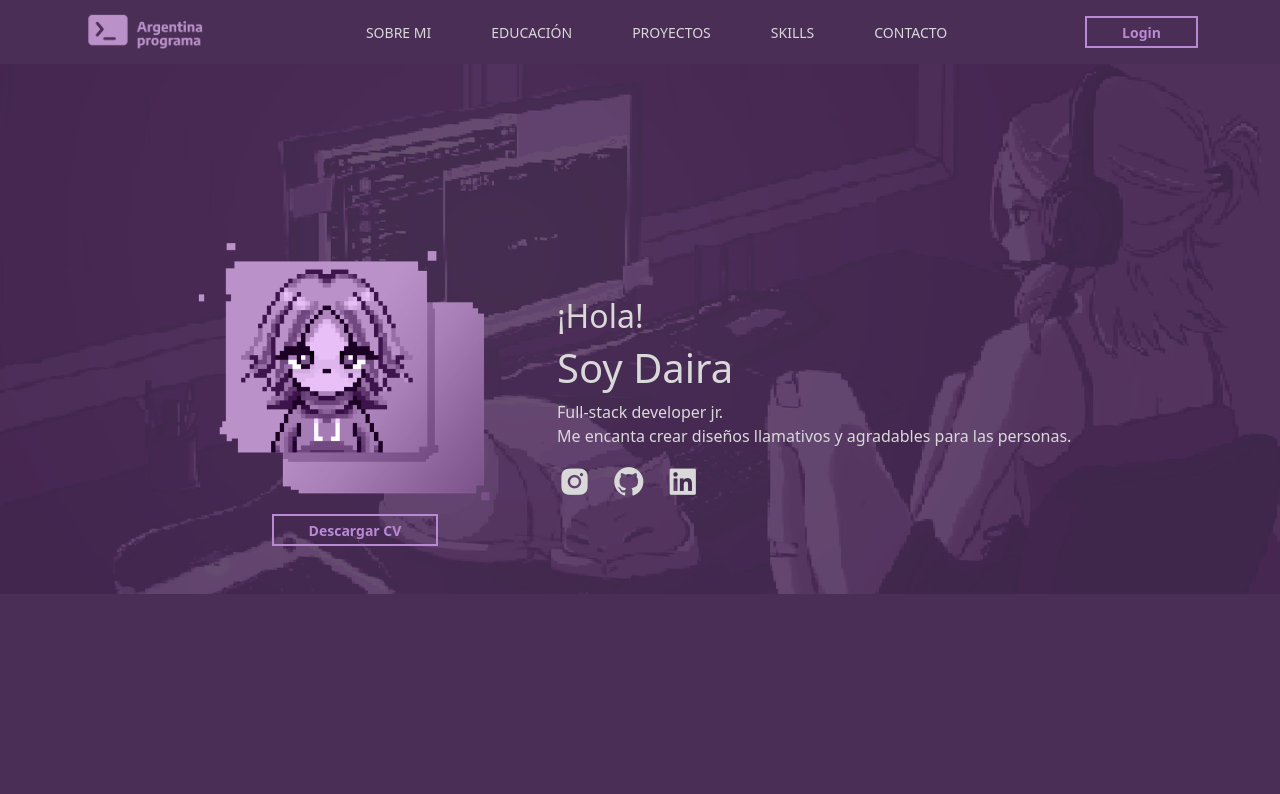
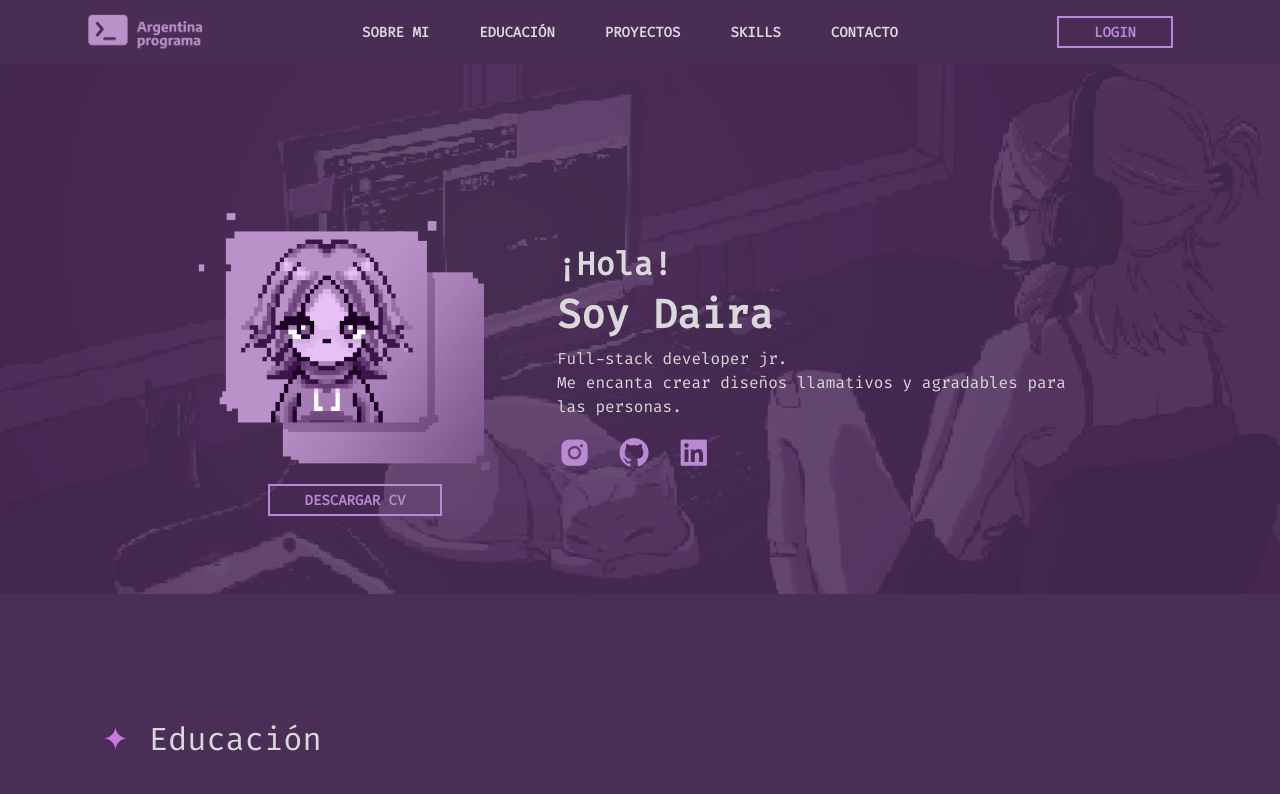
Before and after one commit to Daira360/Portfolio-FrontEnd, a plain HTML site: page index.html in a window 1280 px wide. Shown: the top 794 px of the page. Drawn offline with nearby package versions, Linux system fonts and the light colour scheme.

Commit message:
Octavo Commit

```diff
--- a/index.html
+++ b/index.html
@@ -10,18 +10,25 @@
         <meta name="author" content="Daira Barreto">
         <meta name="keywords" content="html, css, js, javascript, portfolio web, portfolio, Daira Barreto, Daira Tamara">
         <meta name="description" content="Daira Barreto. Full-stack developer.">
-        <meta name="viewport" content="width=device-width, initial-scale=1.0">
+        <meta name="viewport" content="width=device-width, initial-scale=1, shrink-to-fit=no">
 
-        <!--Otros-->
+        <!--Título-->
         <title> Daira Barreto - Portfolio </title>
         <link rel="icon" href="img/Icon.ico">
 
         <!--Íconos-->
         <link href='https://unpkg.com/boxicons@2.1.4/css/boxicons.min.css' rel='stylesheet'>
 
+        <!--Font-->
+        <link rel="preconnect" href="https://fonts.googleapis.com">
+        <link rel="preconnect" href="https://fonts.gstatic.com" crossorigin>
+        <link href="https://fonts.googleapis.com/css2?family=Fira+Code&display=swap" rel="stylesheet">
+
         <!--CSS-->
-        <link rel="stylesheet" href="https://cdnjs.cloudflare.com/ajax/libs/animate.css/4.1.1/animate.min.css"/>
         <link rel="stylesheet" href="style.css">
+
+        <!-- Bootstrap CSS -->
+        <link rel="stylesheet" href="https://cdn.jsdelivr.net/npm/bootstrap@4.4.1/dist/css/bootstrap.min.css" integrity="sha384-Vkoo8x4CGsO3+Hhxv8T/Q5PaXtkKtu6ug5TOeNV6gBiFeWPGFN9MuhOf23Q9Ifjh" crossorigin="anonymous">
 
         <!--Boobstrap-->
         <link href="https://cdn.jsdelivr.net/npm/bootstrap@5.2.3/dist/css/bootstrap.min.css" rel="stylesheet">
@@ -34,21 +41,15 @@
 
         <!---------------------------------------------------->
         <!-- JS Bootstrap -->
-        <script src="https://cdn.jsdelivr.net/npm/bootstrap@5.1.1/dist/js/bootstrap.bundle.min.js"
-        integrity="sha384-/bQdsTh/da6pkI1MST/rWKFNjaCP5gBSY4sEBT38Q/9RBh9AH40zEOg7Hlq2THRZ"
-        crossorigin="anonymous">
-        </script>
-        <!-- JS Main -->
-        <script src="script.js"></script>
+        <script src="https://code.jquery.com/jquery-3.4.1.slim.min.js" integrity="sha384-J6qa4849blE2+poT4WnyKhv5vZF5SrPo0iEjwBvKU7imGFAV0wwj1yYfoRSJoZ+n" crossorigin="anonymous"></script>
+        <script src="https://cdn.jsdelivr.net/npm/popper.js@1.16.0/dist/umd/popper.min.js" integrity="sha384-Q6E9RHvbIyZFJoft+2mJbHaEWldlvI9IOYy5n3zV9zzTtmI3UksdQRVvoxMfooAo" crossorigin="anonymous"></script>
+        <script src="https://cdn.jsdelivr.net/npm/bootstrap@4.4.1/dist/js/bootstrap.min.js" integrity="sha384-wfSDF2E50Y2D1uUdj0O3uMBJnjuUD4Ih7YwaYd1iqfktj0Uod8GCExl3Og8ifwB6" crossorigin="anonymous"></script>
         <!---------------------------------------------------->
-
 
 
         <!---------------------------------------------------->
         <!--Barra de Navegación-->
-
-        <nav class="navbar navbar-expand-md fixed-top navbar-main">
-            <!--Contenedor barra de navegación-->
+        <nav class="navbar navbar-expand-lg navbar-light fixed-top navbar-main">
             <div class="container">
 
                 <!--Logo Argentina Programa-->
@@ -57,25 +58,43 @@
                 </a>
 
                 <!--Btn-->
-                <button class="navbar-toggler" data-bs-toggler="collapse" data-bs-target="#menuNav" aria-controls="menuNav" aria-expanded="false" aria-label="Barra de navegación">
+                <button class="navbar-toggler" type="button" data-toggle="collapse" data-target="#navbarTogglerDemo02" aria-controls="navbarTogglerDemo02" aria-expanded="false" aria-label="Toggle navigation">
                     <span class="navbar-toggler-icon"></span>
                   </button>
 
                 <!--Barra de navegación-->
-                <div class="collapse navbar-collapse" id="menuNav">
-                    <div class="nav mx-auto flex-colum flex-lg-row">
+                <div class="collapse navbar-collapse menuNav" id="navbarTogglerDemo02">
+
+                    <ul class="navbar-nav mx-auto mt-2 mt-lg-0 negrita" id="menuNav">
+                      <li class="nav-item active">
                           <a class="nav-link active" href="#about">SOBRE MI</a>
+                      </li>
+
+                      <li class="nav-item">
                           <a class="nav-link" href="#edu">EDUCACIÓN</a>
+                      </li>
+
+                      <li class="nav-item">
                           <a class="nav-link" href="#proyect">PROYECTOS</a>
+                      </li>
+
+                      <li class="nav-item">
                           <a class="nav-link" href="#skills">SKILLS</a>
+                      </li>
+
+                      <li class="nav-item">
                           <a class="nav-link" href="#contact">CONTACTO</a>
+                      </li>
+                    </ul>
+
+                    <!--Login-->
+                    <div class="log">
+                        <button class="btn-1">
+                            <span>LOGIN</span>
+                        </button>
                     </div>
                 </div>
-
-                <!--Login-->
-                <button class="btn-1">
-                    <span>Login</span>
-                </button>
+                <!---->
 
             </div>
             <!---->
@@ -99,23 +118,24 @@
             <!--Header-->
             <header class="row align-items-center header-main">
                 <!--Foto-->
-                <div class="col-1 col-mx-4">
+                <div class="col-1">
                 </div>
 
-                <div class="col-4 col-mx-4">
+                <div class="col-4 col-sm-4">
                     <!--Foto de perfil y CV-->
-                    <div class="colum1 text-center">
+                    <div class="text-center">
                         <img src="img/Foto.png" width="350px" alt="Foto de perfil">
                         <button class="btn-1 cv">
-                            <a href="cv/#" class="text-decoration-none"><span>Descargar CV</span></a>
+                            <a href="cv/#" class="text-decoration-none"><span>DESCARGAR CV</span></a>
                         </button>
                     </div>
                 </div>
+
                 <!--Presentación-->
-                <div class="col-7">
+                <div class="col-6 col-sm-6">
                     <!--Saludo-->
-                    <h2>¡Hola!</h2>
-                    <h1>Soy Daira</h1>
+                    <h2 class="negrita">¡Hola!</h2>
+                    <h1 class="negrita">Soy Daira</h1>
 
                     <!--Descripción-->
                     <p>Full-stack developer jr. <br>Me encanta crear diseños llamativos y agradables para las personas.</br></p>
@@ -134,6 +154,9 @@
                         <i class="bx bxl-linkedin-square"></i>
                         </a>
                     </div>
+                </div>
+
+                <div class="col-1">
                 </div>
             </header>
             <!---->
@@ -172,6 +195,7 @@
         <!---------------------------------------------------->
         <!--Habilidades y Skills-->
         <section id="skills" class="skills">
+            <div>
                 <div class="container">
                     <div class="titulo">
                         <h2><span class="item">✦</span>Skills</h2>
@@ -192,7 +216,7 @@
         <section id="contact" class="container">
             <!--Título-->
             <div class="titulo">
-                <h2><span class="item">✦</span>Contacto</h2>
+                <h2 class="negrita"><span class="item">✦</span>Contacto</h2>
             </div>
 
             <!--Información de Contacto-->
@@ -204,7 +228,7 @@
                 <!--Gmail-->
                 <div class="container email">
                     <a href="mailto:barretodairatamara@gmail.com" class="text-decoration-none">
-                        <h5 class="gmail">barretodairatamara@gmail.com</h5>
+                        <h5 class="negrita">barretodairatamara@gmail.com</h5>
                     </a>
                 </div>
 
@@ -218,7 +242,7 @@
 
                 <!--Redes-->
                 <div class="redes">
-                    <a href="https://www.instagram.com/hellsy.png/?hl=es-la" class="text-decoration-none" target="_blank">
+                    <a href="https://www.instagram  .com/hellsy.png/?hl=es-la" class="text-decoration-none" target="_blank">
                         <i class="zoom bx bxl-instagram-alt"></i>
                     </a>
 
--- a/style.css
+++ b/style.css
@@ -1,17 +1,16 @@
 *{
     box-sizing: border-box;
     color: #d9d9d9;
+    font-family: 'Fira Code', monospace;
 }
 
 body{
-    font-family: "Fira Code", monospace;
-    font-weight: lighter;
     background: url(img/Fondito.png);
     background-position: bottom;
     background-size: cover;
     background: linear-gradient(120deg, #4a2e55, #4a2e55);
+}
 
-}
 
 /*Banner*/
 #banner {
@@ -29,13 +28,12 @@ body{
     color: #C778DD;
     margin: 0px 20px;
 }
+
 .titulo{
     width: 100%;
     height: 8em;
-
 }
 .titulo h2::after{
-    content: '';
     position: absolute;
     width: 75%;
     height: 4px;
@@ -44,23 +42,30 @@ body{
     background-color: #C778DD;
 }
 
+.negrita {
+    font-weight: 700;
+}
+
 
 
 /*---------------------------------------------------*/
 /*Barra de navegación*/
 .navbar-main {
-    background-color: #4a2e55;
+    background-color: hsla(283, 30%, 26%, 0.9);
 }
 #menuNav a{
     color: #d9d9d9;
     font-size: 14px;
-    font-weight: 500;
-    padding: 0px 30px;
+    padding: 5px 25px;
+    transition: all 400ms ease-out;
 }
 #menuNav a:hover{
     color: #ba89d3;
-    text-decoration: underline #ba89d3;
-    text-underline-offset: 9px;
+}
+
+/*login*/
+.log {
+    padding: 5px 25px;
 }
 
 /*Botón 1*/
@@ -85,13 +90,10 @@ body{
 /*---------------------------------------------------*/
 /*Sobre mi*/
 .header-main {
-    min-height: 100vh;
+    min-height: 90vh;
 }
 
 /*Columna-1*/
-.colum1 {
-    margin-bottom: 20px;
-}
 .cv {
     margin-top: 10px;
 }
@@ -101,12 +103,12 @@ body{
     --size: 50px;
     width: var(--size);
     font-size: 35px;
-    color: #d9d9d9;
+    color: #ba89d3;
     transition: all 400ms ease-out;
 }
 .redes i:hover{
     transform: scale(1.1);
-    color: #ba89d3;
+    color: #C778DD;
 }
 
 
@@ -127,11 +129,12 @@ body{
 /*---------------------------------------------------*/
 /*Contacto*/
 .email h5 {
+    color: #ba89d3;
     margin-bottom: 3em;
     transition: 400ms;
 }
 .email h5:hover {
-    color: #ba89d3;
+    color: #C778DD;
 }
 .gif {
     margin: 1em;
```
Lines whose indentation alone changed are shown as unchanged.
